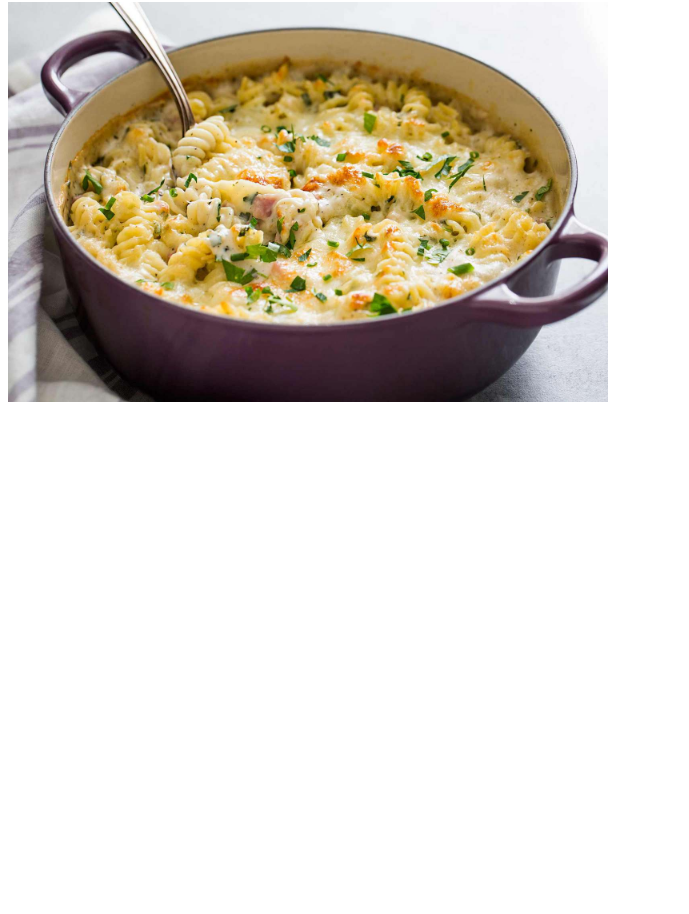
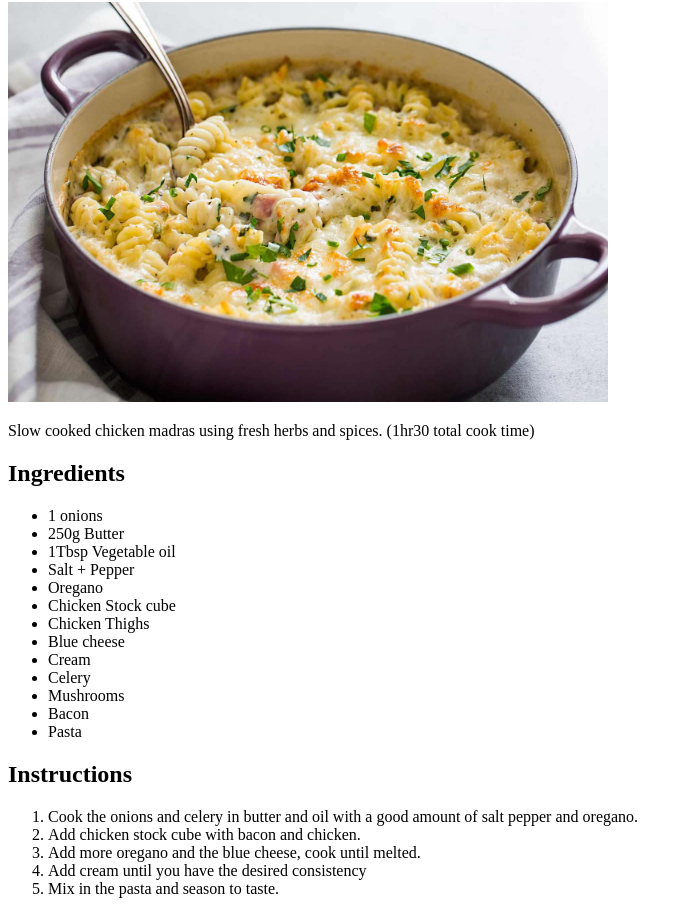
Before and after one commit to Vulcer96/Odin-Recipes-2, a plain HTML site: page Recipes/Cheese-Pasta.html in a window 1280 px wide. Shown: the part 78-992 px from the top of the page, without its empty margins (0-689 px from the left). Before the commit the page ends 800 px from the top, so only its background shows below. Drawn offline with Linux system fonts and the light colour scheme.

Commit message:
Cheese pasta page populated
Added instructions, ingredient and descripion.

```diff
--- a/Recipes/Cheese-Pasta.html
+++ b/Recipes/Cheese-Pasta.html
@@ -8,5 +8,31 @@
 <body>
     <h1>Cheese Pasta</h1>
     <img src="../Images/cheese-pasta.jpg" alt="Image of cheese pasta" width="600" height="400">
+    <p>Slow cooked chicken madras using fresh herbs and spices. (1hr30 total cook time)</p>
+    <h2>Ingredients</h2>
+      <ul>
+        <li>1 onions</li>
+        <li>250g Butter</li>
+        <li>1Tbsp Vegetable oil</li>
+        <li>Salt + Pepper</li>
+        <li>Oregano</li>
+        <li>Chicken Stock cube</li>
+        <li>Chicken Thighs</li>
+        <li>Blue cheese</li>
+        <li>Cream</li>
+        <li>Celery</li>
+        <li>Mushrooms</li>
+        <li>Bacon</li>
+        <li>Pasta</li>
+      </ul>
+
+    <H2>Instructions</H2>
+      <ol>
+        <li>Cook the onions and celery in butter and oil with a good amount of salt pepper and oregano.</li>
+        <li>Add chicken stock cube with bacon and chicken.</li>
+        <li>Add more oregano and the blue cheese, cook until melted.</li>
+        <li>Add cream until you have the desired consistency</li>
+        <li>Mix in the pasta and season to taste.</li>
+      </ol>
 </body>
 </html>
```
